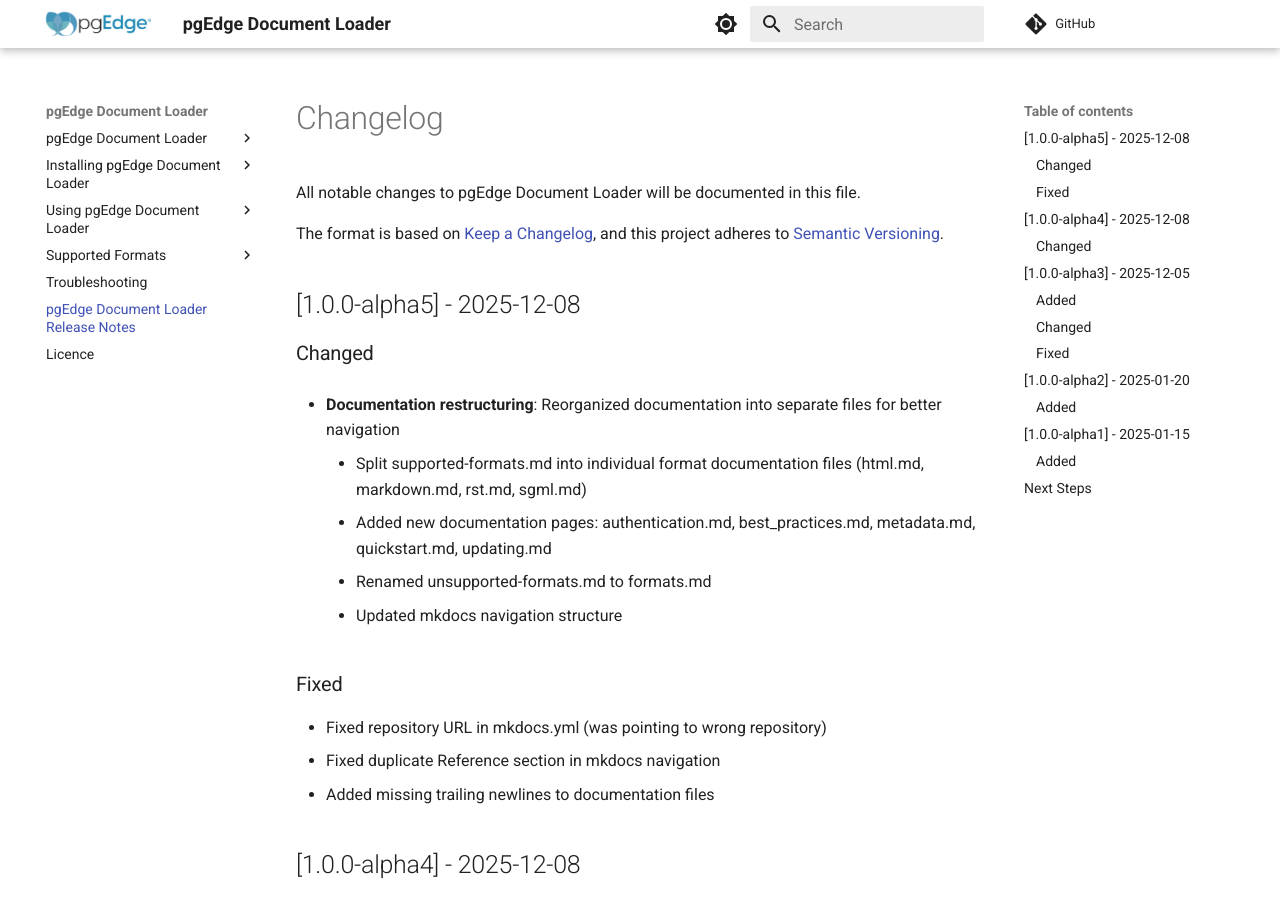
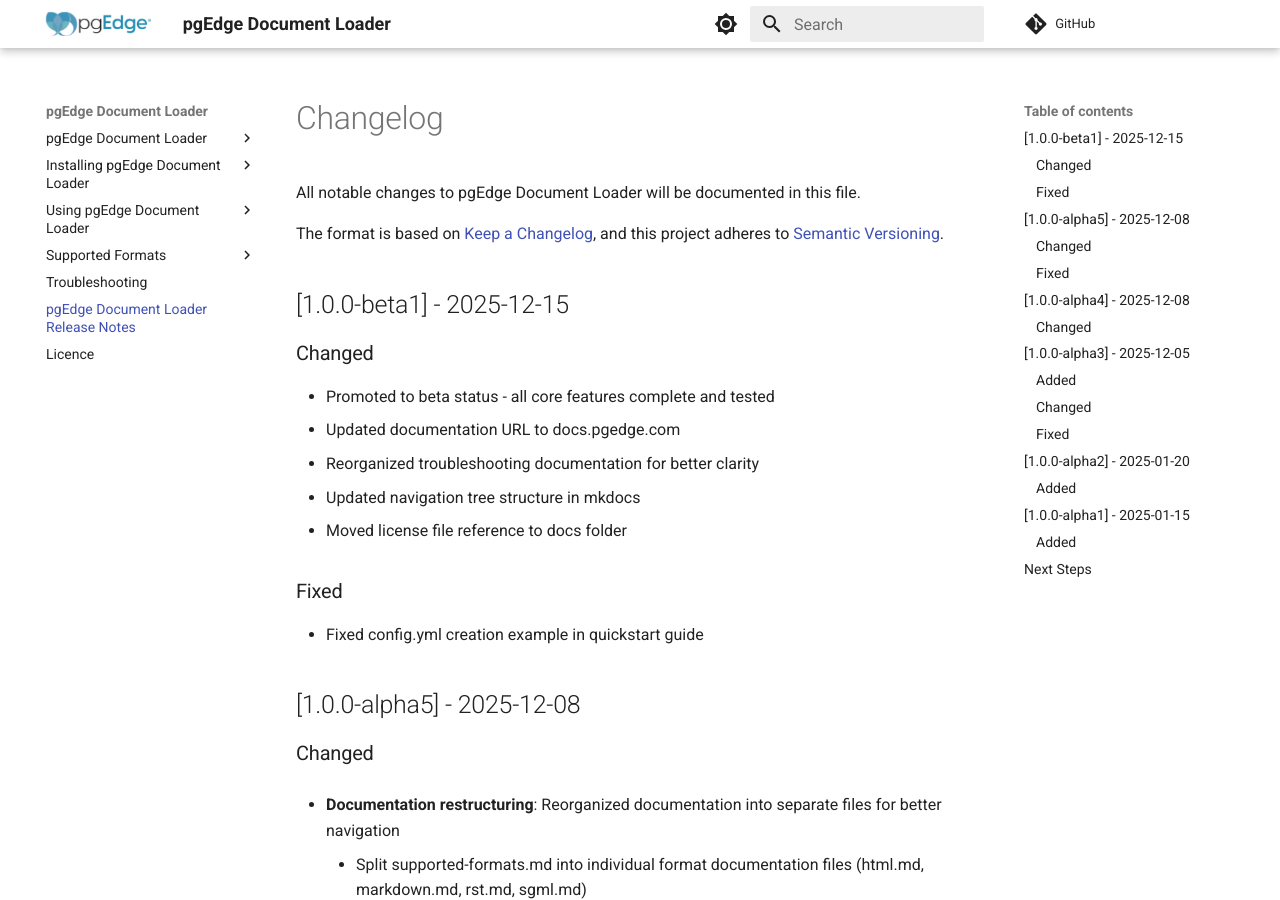
Before and after one commit to pgEdge/pgedge-docloader, an MkDocs documentation site: the page built from docs/changelog.md, in a window 1280 px wide and 900 px high. Built offline with MkDocs 1.6.1 and Material for MkDocs 9.7.7, drawn with Linux system fonts in a browser that asks for light colours; comment, search, counter and statistics services are not loaded.

Commit message:
Release v1.0.0-beta1
Promoted to beta status - all core features complete and tested.

Changes:
- Updated documentation URL to docs.pgedge.com
- Reorganized troubleshooting documentation for better clarity
- Updated navigation tree structure in mkdocs
- Moved license file reference to docs folder
- Fixed config.yml creation example in quickstart guide

🤖 Generated with [Claude Code](https://claude.com/claude-code)

Co-Authored-By: Claude Opus 4.5 <noreply@anthropic.com>

```diff
--- a/docs/changelog.md
+++ b/docs/changelog.md
@@ -5,6 +5,20 @@ All notable changes to pgEdge Document Loader will be documented in this file.
 The format is based on [Keep a Changelog](https://keepachangelog.com/en/1.0.0/),
 and this project adheres to
 [Semantic Versioning](https://semver.org/spec/v2.0.0.html).
+
+## [1.0.0-beta1] - 2025-12-15
+
+### Changed
+
+- Promoted to beta status - all core features complete and tested
+- Updated documentation URL to docs.pgedge.com
+- Reorganized troubleshooting documentation for better clarity
+- Updated navigation tree structure in mkdocs
+- Moved license file reference to docs folder
+
+### Fixed
+
+- Fixed config.yml creation example in quickstart guide
 
 ## [1.0.0-alpha5] - 2025-12-08
 
```
Also changed, not shown: 1 other file.
